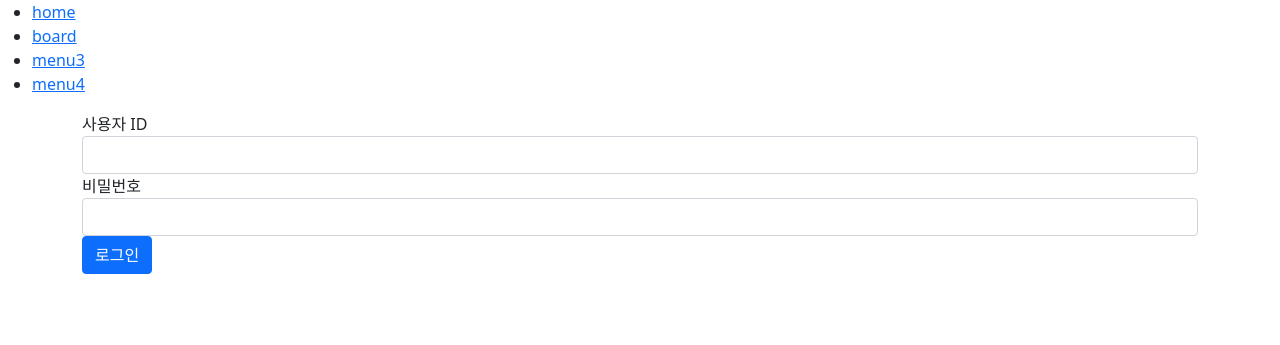
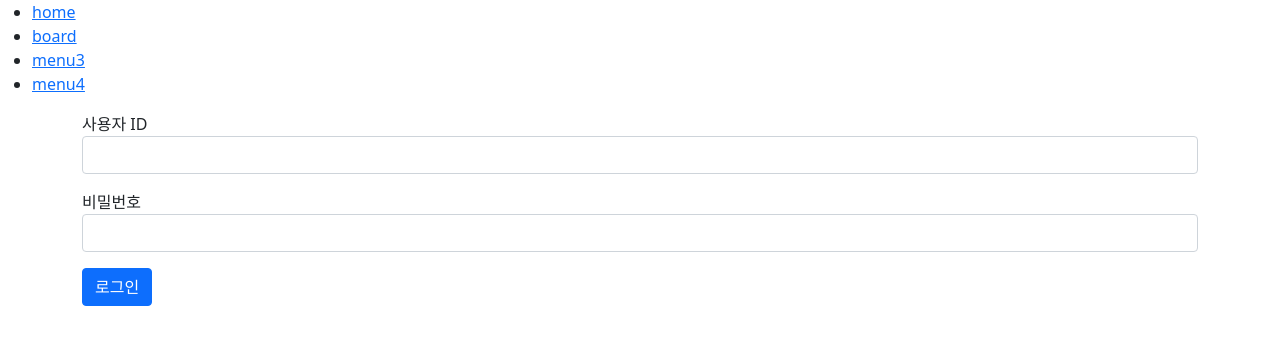
Before and after one commit to Frankensosege/djangoUI, a Django app: template templates/common/login.html in a window 1280 px wide. Shown: the part 57-402 px from the top of the page. Run offline with Django 4.2, Linux system fonts and the light colour scheme; the template is opened without the code that fills it, so the values that code supplies are empty; some libraries are stand-ins or nearby versions.

Commit message:
20230408-1

```diff
--- a/templates/common/login.html
+++ b/templates/common/login.html
@@ -1,18 +1,18 @@
 {% extends "base.html" %}
 {% block content %}
-<div class="form-group row">
+
 <form method="post" action="{% url 'common:login' %}">
     {% csrf_token %}
     {% include "form_errors.html" %}
-        <div class="col-xs-3">
+    <div class="mb-3 mt-3">
         <label for="username">사용자 ID</label>
         <input type="text" class="form-control" name="username" id="username" value="{{ form.username.value|default_if_none:'' }}">
     </div>
-        <div class="col-xs-3">
+    <div class="mb-3">
         <label for="password">비밀번호</label>
         <input type="password" class="form-control" name="password" id="password" value="{{ form.password.value|default_if_none:'' }}">
     </div>
     <button type="submit" class="btn btn-primary">로그인</button>
 </form>
-</div>
+
 {% endblock %}
```
Lines whose indentation alone changed are shown as unchanged.
